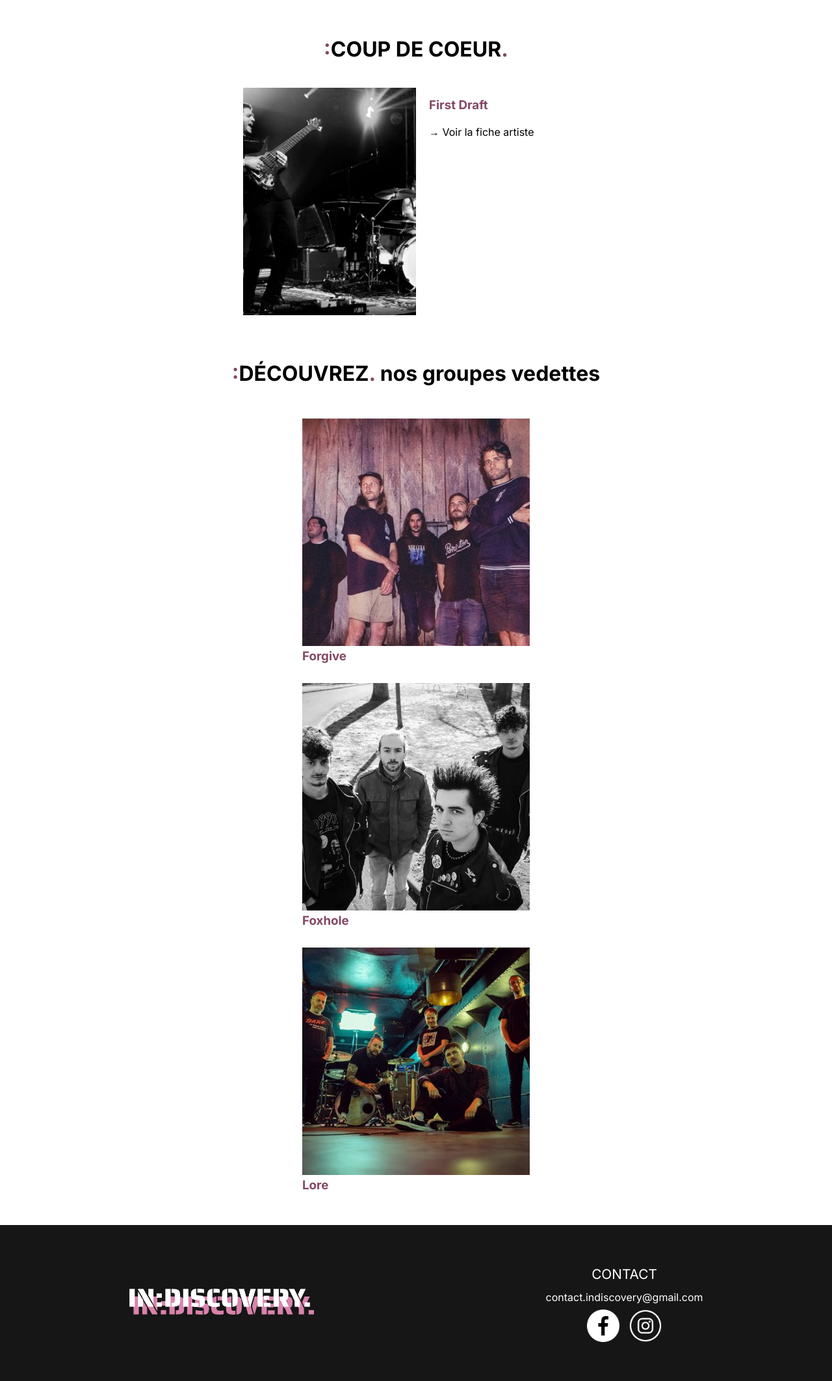
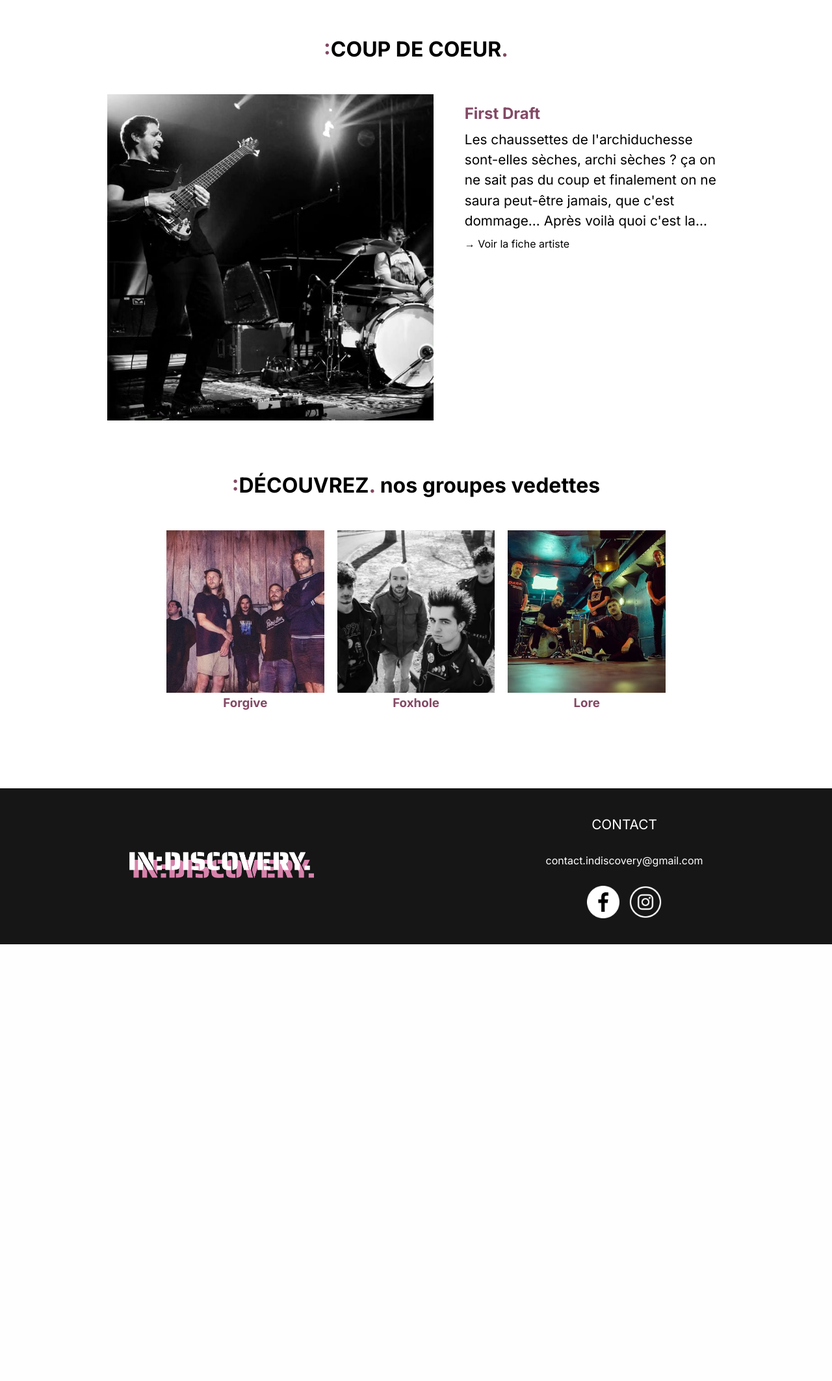
Before and after one commit to morganencr/in-discovery, a PHP site: page / in a window 1280 px wide. Shown: the part 357-2482 px from the top of the page at 65% size. After the commit the page ends 1810 px from the top, so only its background shows below. Run offline with PHP 8.4, Linux system fonts and the light colour scheme; data comes from the database, SQL or seed files in the repository; data that the repository does not hold is empty.

Commit message:
back pour la page decouvrez.php

```diff
--- a/db/indiscovery.sql
+++ b/db/indiscovery.sql
@@ -3,7 +3,7 @@
 -- https://www.phpmyadmin.net/
 --
 -- Hôte : db
--- Généré le : mar. 27 août 2024 à 14:24
+-- Généré le : mer. 28 août 2024 à 12:24
 -- Version du serveur : 8.0.37
 -- Version de PHP : 8.2.8
 
@@ -44,7 +44,7 @@ CREATE TABLE `artistes` (
 --
 
 INSERT INTO `artistes` (`id_artiste`, `nom`, `id_genre`, `location`, `description`, `photo`, `reseaux_sociaux`, `decouverte`, `cdc`) VALUES
-(1, 'First Draft', 1, 'Clermont-Ferrand', 'blablabla', 'images/punk-rock/first_draft/first_draft1.jpeg', 'https://www.instagram.com/first_draft_music/', 0, 1),
+(1, 'First Draft', 1, 'Clermont-Ferrand', 'Les chaussettes de l\'archiduchesse sont-elles sèches, archi sèches ? ça on ne sait pas du coup et finalement on ne saura peut-être jamais, que c\'est dommage... Après voilà quoi c\'est la dure loi de la vie quoi.', 'images/punk-rock/first_draft/first_draft1.jpeg', 'https://www.instagram.com/first_draft_music/', 0, 1),
 (2, 'Forgive', 5, 'Bourges/Nevers', 'blablabla', 'images/metal-hxc/forgive/forgive.jpeg', 'https://www.instagram.com/forgiveband/', 1, 0),
 (3, 'Foxhole', 2, 'Clermont-Ferrand', 'blablabla', 'images/punk-rock/foxhole/foxhole3.jpeg', 'https://www.instagram.com/foxhole_group/', 1, 0),
 (4, 'Lore', 6, 'Lyon', 'blablabla', 'images/metal-hxc/lore/lore2.jpeg', 'https://www.instagram.com/here_is_lore/', 1, 0);
--- /dev/null
+++ b/php/artistes.css
@@ -0,0 +1,3 @@
+.side-menu .img-deco {
+    opacity: 0;
+}
--- a/php/index.css
+++ b/php/index.css
@@ -172,24 +172,25 @@ ul {
     display:flex;
     flex-direction: column;
     align-items: center;
+    width:100%;
 }
 
 #cdc-content{
     margin-top: 15px;
     width:100%;
     display: flex;
-    justify-content: center;
+    flex-direction: column;
+    align-items: center;
 }
 
 #cdc-content .artist {
     width: 50%;
+    max-width: 100%;
+    margin: 10px;
 }
 
 #cdc-content .artist img{
-    max-width: 350px;
-    max-height: 350px;
-    min-height: 350px;
-    min-width: 350px;
+    max-width: 100%;
     object-fit: cover;
 }
 
@@ -212,17 +213,20 @@ ul {
 }
 
 #decouvrez-content {
+    display:flex;
     margin: 50px;
     display:flex;
     flex-direction: column;
+    align-items: center;
     gap: 30px;
+    width: 60%;
+    box-sizing: border-box;
 }
 
 #decouvrez-content .artist img{
-    max-width: 350px;
-    max-height: 350px;
-    min-height: 350px;
-    min-width: 350px;
+    width: 100%;
+    height: auto;
+    max-width: 100%;
     object-fit: cover;
 }
 
@@ -397,16 +401,59 @@ footer {
         flex: 1;
     }
 
+    .caption h3{
+        font-size: 1.5rem;
+    }
+
     .description {
-    overflow: visible;
-    text-overflow: clip;
-    white-space: normal;
-    padding: 0 10px;
+        display: -webkit-box;
+        -webkit-box-orient: vertical;
+        -webkit-line-clamp: 5;
+        overflow: hidden;
+        text-overflow: ellipsis;
+        line-height: 1.5;
+        max-height: 7.5em;
+        font-size: 1.3rem;
     }
 
     p {
         margin: 0;
         line-height: 1.5;
+    }
+
+    #decouvrez-container {
+        flex-direction: column;
+        align-items: center;
+        margin: 70px auto;
+    }
+
+    #decouvrez-content {
+        display: flex;
+        flex-direction: row;
+        justify-content: space-between;
+        align-items: center;
+        gap: 20px;
+        max-width: 100%;
+        box-sizing: border-box;
+    }
+
+    #decouvrez-content .artist {
+        flex: 1;
+        display: flex;
+        flex-direction: column;
+        max-width: 33%;
+        box-sizing: border-box;
+        overflow: hidden;
+        text-align: center;
+    }
+
+    #decouvrez-content .artist img {
+        width: 100%;
+        height: auto;
+        object-fit: cover;
+        max-width: 100%;
+        max-height: 250px;
+        min-height: 250px;
     }
 
     /*FOOTER*/
@@ -418,6 +465,6 @@ footer {
     }
 
     .section-contact {
-        height: 60%;
+        height: 80%;
     }
 }
--- a/php/index.php
+++ b/php/index.php
@@ -2,10 +2,9 @@
 require_once("connect.php");
 ?>
 
+<!DOCTYPE html>
+<html lang="fr">
 
-
-<!DOCTYPE html>
-<html lang="en">
 <head>
     <meta charset="UTF-8">
     <meta name="viewport" content="width=device-width, initial-scale=1.0">
@@ -15,7 +14,9 @@ require_once("connect.php");
     <link rel="stylesheet" href="index.css">
     <title>IN:DISCOVERY</title>
 </head>
+
 <body>
+    <!-- Header Section -->
     <header>
         <div class="navbar">
             <nav class="nav-links">
@@ -25,7 +26,7 @@ require_once("connect.php");
                 </button>
                 <div class="burger-menu-content" id="burger-menu-content">
                     <ul>
-                    <li><a href="#" class="nav-item">Découvrir</a></li>
+                        <li><a href="decouvrez.php" class="nav-item">Découvrir</a></li>
                         <li><a href="#" class="nav-item">Les prochains concerts</a></li>
                         <li><a href="#" class="nav-item">Suggestions</a></li>
                         <li><a href="#" class="nav-item">À propos</a></li>
@@ -38,7 +39,7 @@ require_once("connect.php");
             <div class="container-menu">
                 <div class="menu-dots">
                     <span class="dot-menu-item item1">Découvrir</span>
-                    <a href="#" class="dot dot1"><img src="images/icones/dot1.png" alt="Dot 1"></a>
+                    <a href="decouvrez.php" class="dot dot1"><img src="images/icones/dot1.png" alt="Dot 1"></a>
 
                     <span class="dot-menu-item item2">Les prochains concerts</span>
                     <a href="#" class="dot dot2"><img src="images/icones/dot2.png" alt="Dot 2"></a>
@@ -52,12 +53,16 @@ require_once("connect.php");
             </div>
         </div>
     </header>
+
+    <!-- Main Content Section -->
     <main>
+        <!-- Coup de Coeur Section -->
         <section id="cdc">
             <article id="cdc-container">
                 <h2><span id="span-title">:</span>COUP DE COEUR<span id="span-title">.</span></h2>
                 <figure id="cdc-content">
-<? // Récupérer les artistes pour la section Coup de Coeur
+                    <?php
+                    // Récupérer les artistes pour la section Coup de Coeur
                     $sql = "SELECT id_artiste, nom, description, photo FROM artistes WHERE cdc = 1";
                     $stmt = $db->query($sql);
 
@@ -73,7 +78,7 @@ if ($stmt->rowCount() > 0) {
                                     <div class='caption'>
                                         <h3>" . htmlspecialchars($row['nom']) . "</h3>
                                         <div class='description'>
-                <p>" . htmlspecialchars($row['description_homepage']) . "</p>
+                                            <p>" . htmlspecialchars($row['description']) . "</p>
                                         </div>
                                         <a href='artistes.php?id=" . htmlspecialchars($row['id_artiste']) . "'>→ Voir la fiche artiste</a>
                                     </div>
@@ -81,15 +86,19 @@ if ($stmt->rowCount() > 0) {
                         }
                     } else {
                         echo "Aucun résultat";
-} ?>
+                    }
+                    ?>
                 </figure>
             </article>
         </section>
+
+        <!-- Découvrez Section -->
         <section id="decouvrez">
             <article id="decouvrez-container">
                 <h2><span id="span-title">:</span>DÉCOUVREZ<span id="span-title">.</span> nos groupes vedettes</h2>
                 <figure id="decouvrez-content">
-                <? // Récupérer les artistes pour la section Découvrez
+                    <?php
+                    // Récupérer les artistes pour la section Découvrez
                     $sql2 = "SELECT id_artiste, nom, photo FROM artistes WHERE decouverte = 1 LIMIT 3";
                     $stmt2 = $db->query($sql2);
 
@@ -116,6 +125,8 @@ if ($stmt2->rowCount() > 0) {
             </article>
         </section>
     </main>
+
+    <!-- Footer Section -->
     <footer>
         <div class="section-logo">
             <img src="images/logodiscovery.png" alt="Logo IN:DISCOVERY.">
@@ -129,7 +140,10 @@ if ($stmt2->rowCount() > 0) {
             </div>
         </div>
     </footer>
+
+    <!-- JavaScript Files -->
     <script src="burger.js"></script>
     <script src="dots.js"></script>
 </body>
+
 </html>
```
Also changed, not shown: php/artistes.php (+17 -10 lines), php/decouvrez.php (added, +154 -0 lines), php/concerts.php (added). Lines whose indentation alone changed are shown as unchanged.
